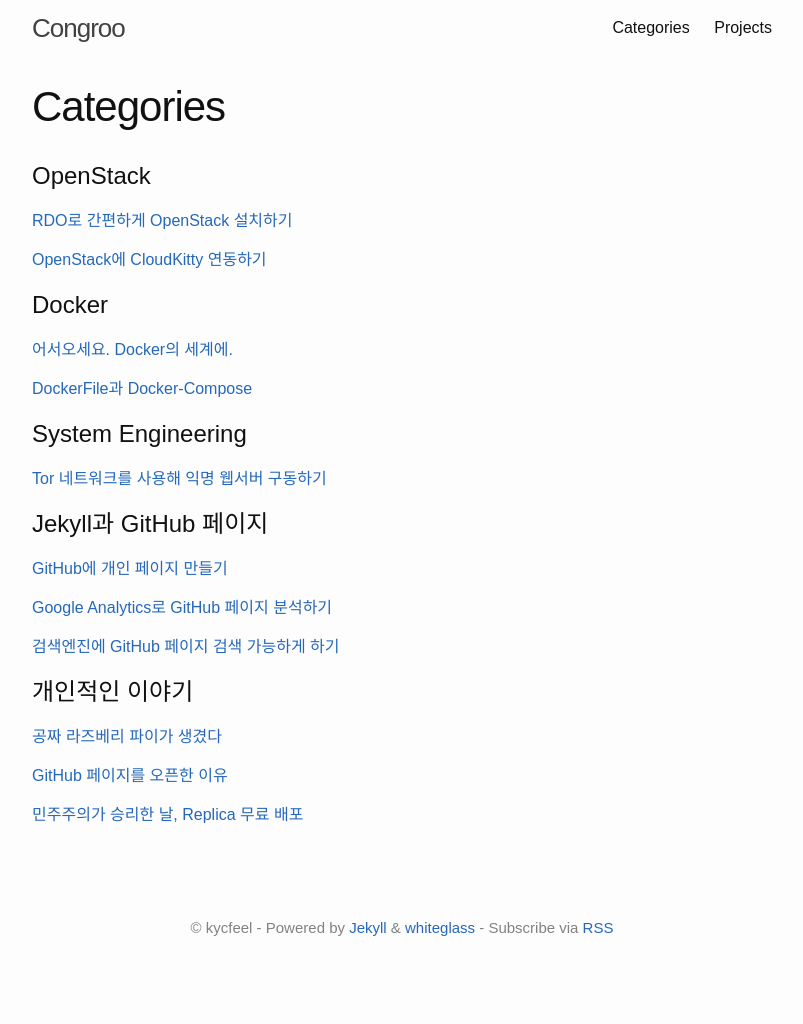
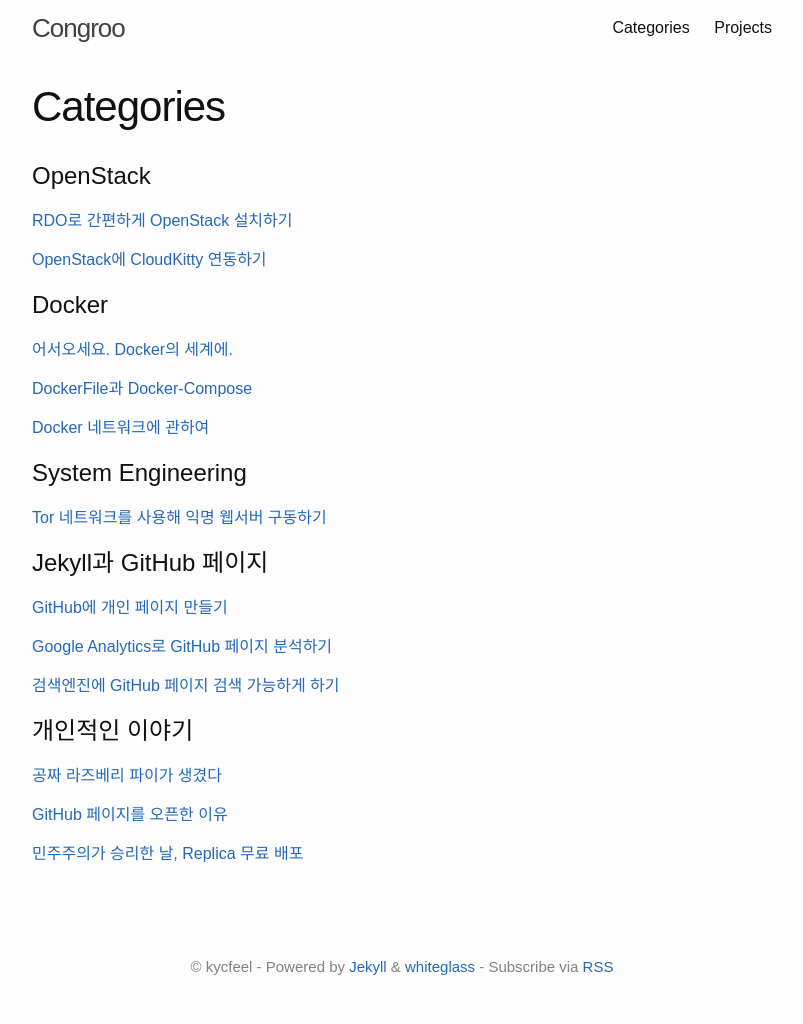
Before and after one commit to kycfeel/kycfeel.github.io, a Jekyll site: the page built from categories.md, in a window 1280 px wide. Shown: the whole page, without its empty margins (238-1041 px from the left). Built offline with Jekyll 4.4.1, drawn with Linux system fonts in a browser that asks for light colours; before the commit the page ends 985 px from its top, so only the background shows below that.

Commit message:
displaying issue fixed

```diff
--- a/categories.md
+++ b/categories.md
@@ -15,6 +15,8 @@
 [어서오세요. Docker의 세계에.](https://kycfeel.github.io/2017/03/14/어서오세요-Docker의-세계에/)
 
 [DockerFile과 Docker-Compose](https://kycfeel.github.io/2017/03/15/DockerFile과-Docker-Compose/)
+
+[Docker 네트워크에 관하여](https://kycfeel.github.io/2017/03/16/Docker-네트워크에-관하여)
 
 System Engineering
 ========================
```
Also changed, not shown: _posts/2017-03-16-Docker-네트워크에-관하여.md (+2 -0 lines), _images/dockerflat.png (added).
